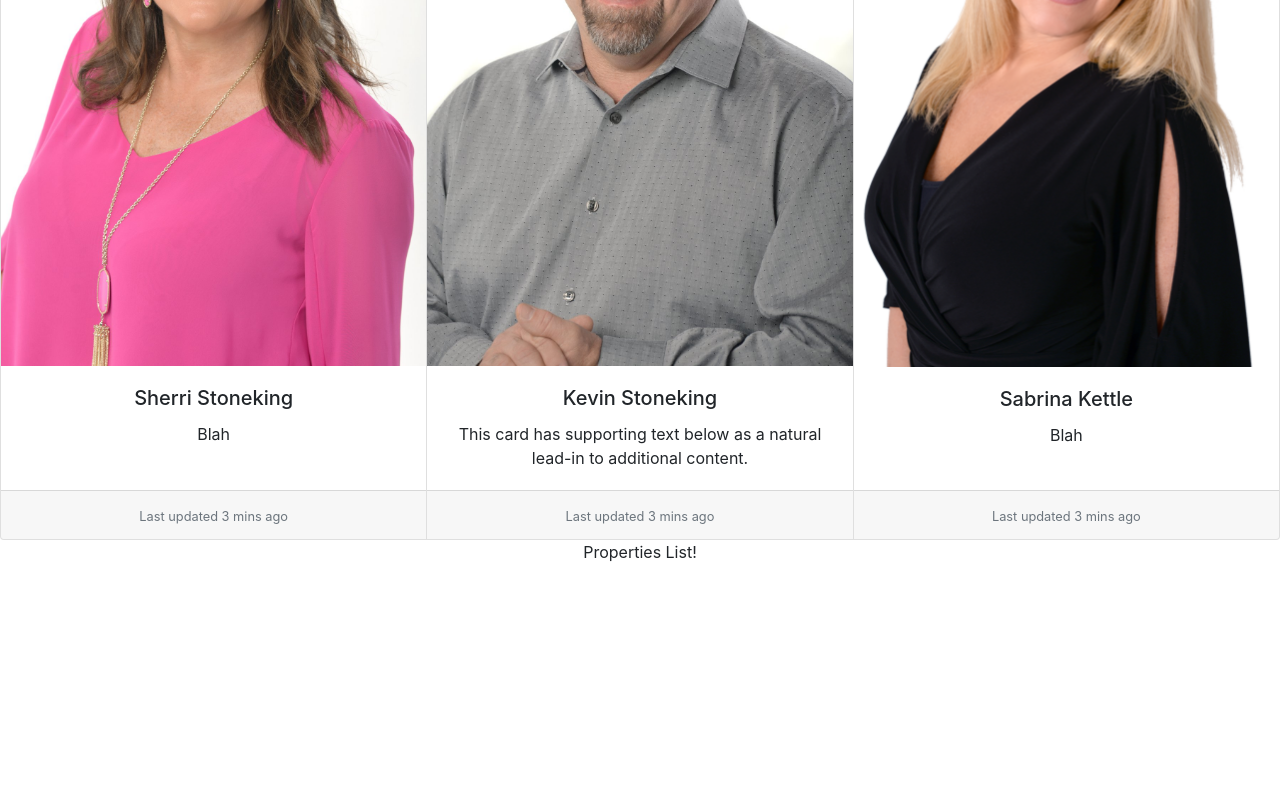
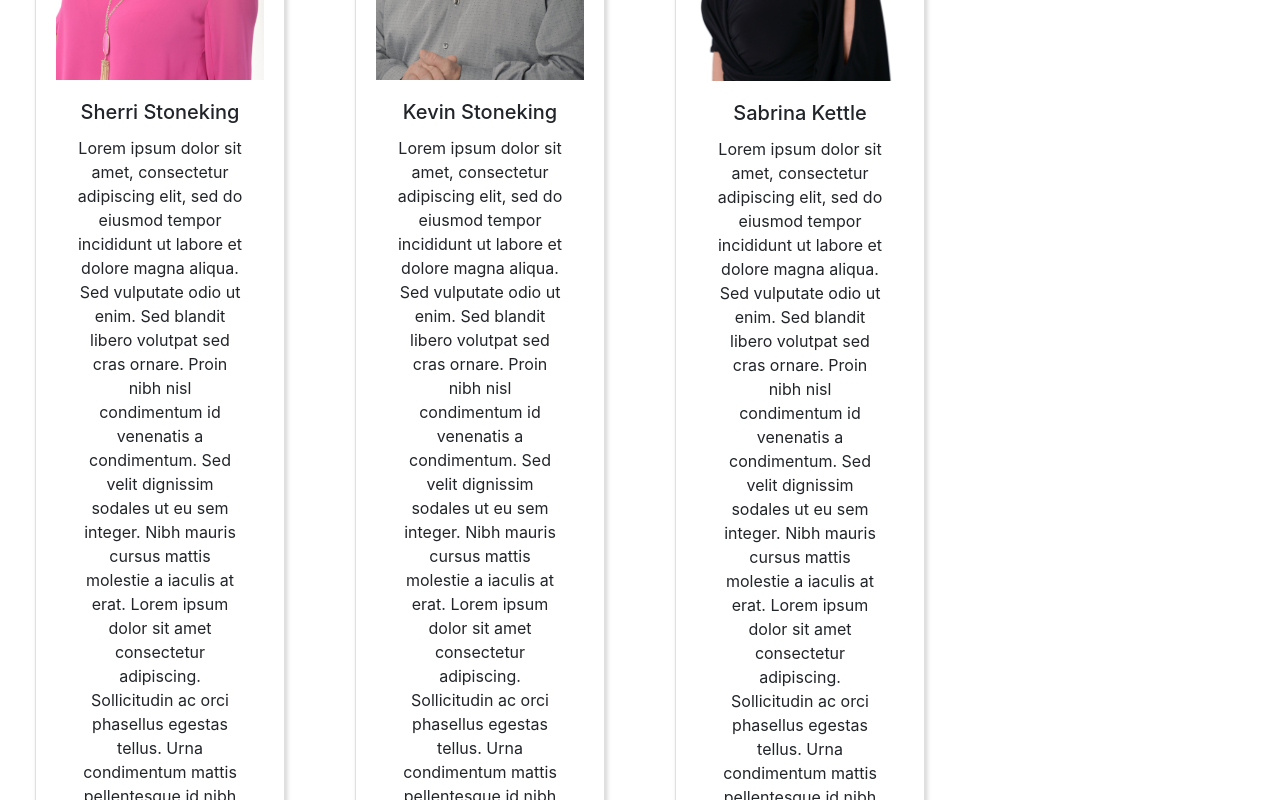
Before and after one commit to jaysonl5/stoneking, a React (Create React App) app: page / in a window 1280 px wide. Shown: the part 960-1760 px from the top of the page. Before the commit the page ends 1540 px from the top, so only its background shows below. Built offline with nearby package versions, Linux system fonts and the light colour scheme.

Commit message:
Styled About Cards

```diff
--- a/src/components/about-cards.component.js
+++ b/src/components/about-cards.component.js
@@ -5,45 +5,50 @@ import CardGroup from 'react-bootstrap/CardGroup';
 export default class AboutCards extends Component {
     render(){
         return(
-            <div className="cardcontainer">
-                <CardGroup className="Allcards" >
-                    <Card className="Sherri-card">
+            <div className="cardContainer">
+                <CardGroup className="allCards" >
+                    <div  className="col-md-3">
+                    <Card className="indiCard">
                         <Card.Img variant="top" src="../images/Sherri.jpg" />
                         <Card.Body>
                         <Card.Title>Sherri Stoneking</Card.Title>
                         <Card.Text>
-                            Blah
+                        Lorem ipsum dolor sit amet, consectetur adipiscing elit, sed do eiusmod tempor incididunt ut labore et dolore magna aliqua. Sed vulputate odio ut enim. Sed blandit libero volutpat sed cras ornare. Proin nibh nisl condimentum id venenatis a condimentum. Sed velit dignissim sodales ut eu sem integer. Nibh mauris cursus mattis molestie a iaculis at erat. Lorem ipsum dolor sit amet consectetur adipiscing. Sollicitudin ac orci phasellus egestas tellus. Urna condimentum mattis pellentesque id nibh tortor id aliquet. Proin libero nunc consequat interdum varius sit amet.
                         </Card.Text>
                         </Card.Body>
                         <Card.Footer>
                         <small className="text-muted">Last updated 3 mins ago</small>
                         </Card.Footer>
                     </Card>
-                    <Card>
+                    </div>
+                    <div  className="col-md-3">
+                    <Card className="indiCard">
                         <Card.Img variant="top" src="../images/Kevin.jpg" />
                         <Card.Body>
                         <Card.Title>Kevin Stoneking</Card.Title>
                         <Card.Text>
-                        This card has supporting text below as a natural lead-in to additional
-                        content.{' '}
+                        Lorem ipsum dolor sit amet, consectetur adipiscing elit, sed do eiusmod tempor incididunt ut labore et dolore magna aliqua. Sed vulputate odio ut enim. Sed blandit libero volutpat sed cras ornare. Proin nibh nisl condimentum id venenatis a condimentum. Sed velit dignissim sodales ut eu sem integer. Nibh mauris cursus mattis molestie a iaculis at erat. Lorem ipsum dolor sit amet consectetur adipiscing. Sollicitudin ac orci phasellus egestas tellus. Urna condimentum mattis pellentesque id nibh tortor id aliquet. Proin libero nunc consequat interdum varius sit amet.{' '}
                         </Card.Text>
                         </Card.Body>
                         <Card.Footer>
                         <small className="text-muted">Last updated 3 mins ago</small>
                         </Card.Footer>
                     </Card>
-                    <Card>
+                    </div>
+                    <div  className="col-md-3">
+                    <Card className="indiCard">
                         <Card.Img variant="top" src="../images/sabrina.png" />
                         <Card.Body>
                         <Card.Title>Sabrina Kettle</Card.Title>
                         <Card.Text>
-                        Blah
+                        Lorem ipsum dolor sit amet, consectetur adipiscing elit, sed do eiusmod tempor incididunt ut labore et dolore magna aliqua. Sed vulputate odio ut enim. Sed blandit libero volutpat sed cras ornare. Proin nibh nisl condimentum id venenatis a condimentum. Sed velit dignissim sodales ut eu sem integer. Nibh mauris cursus mattis molestie a iaculis at erat. Lorem ipsum dolor sit amet consectetur adipiscing. Sollicitudin ac orci phasellus egestas tellus. Urna condimentum mattis pellentesque id nibh tortor id aliquet. Proin libero nunc consequat interdum varius sit amet.
                         </Card.Text>
                         </Card.Body>
                         <Card.Footer>
                         <small className="text-muted">Last updated 3 mins ago</small>
                         </Card.Footer>
                     </Card>
+                    </div>
                 </CardGroup>
             </div>
           );
--- a/src/custom.scss
+++ b/src/custom.scss
@@ -10,11 +10,23 @@ $theme-colors: (
     box-shadow: 2px 2px 5px lightgrey;
 }
 
-.Allcards{
+.cardContainer{
 
 }
 
-.Sherri-card{
+.allCards{
 
 }
+
+.indiCard{
+    border-radius: 50% #000;
+    border: 0px solid;
+    margin: 20px;
+    padding: 20px;
+    box-shadow: 2px 2px 5px lightgrey;
+    font-size: 1.0rem;
+
+}
+
+
 @import "~bootstrap/scss/bootstrap";
```
